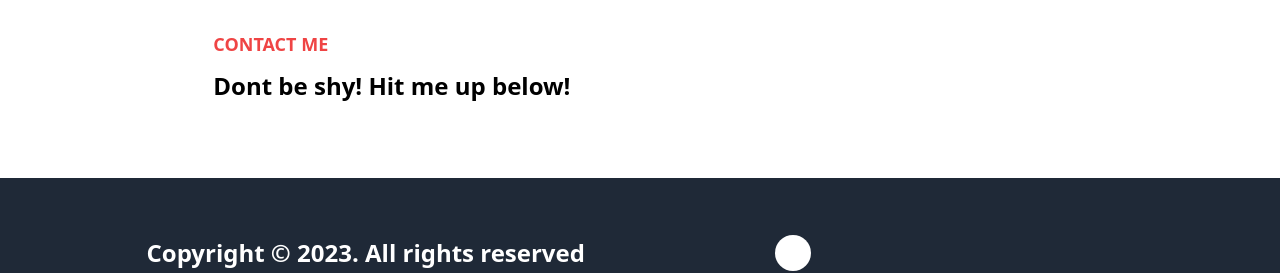
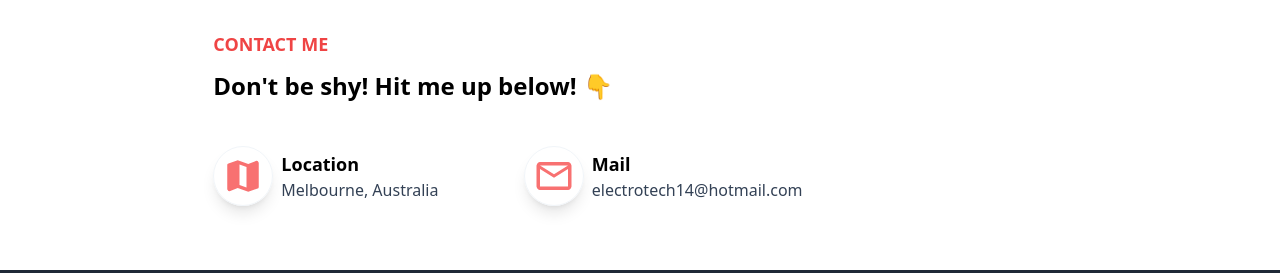
Before and after one commit to koledogcodes/Portfolio, a Next.js app: page / in a window 1280 px wide. Shown: the part 1190-1463 px from the top of the page. Built offline with nearby package versions, Linux system fonts and the light colour scheme; some icons are missing.

Commit message:
NEW: Added contact us section

```diff
--- /dev/null
+++ b/components/LabeledIcon.js
@@ -0,0 +1,14 @@
+import { InlineIcon } from "@iconify/react";
+
+export default function LabeledIcon({ icon, title, subTitle, padded }) {
+    return (
+        <div className={"flex flex-row p-0 md:data-[lp=true]:pl-[10%]"} data-lp={padded != undefined}>
+            <InlineIcon icon={icon} className="shadow-lg border-[1px] border-slate-100 p-2 rounded-full text-6xl icon text-red-400" />
+
+            <div className="flex flex-col flex-wrap my-auto pl-2">
+                <p className="font-bold text-lg">{title}</p>
+                <p className="text-slate-700 hover:text-red-400 cursor-pointer">{subTitle}</p>
+            </div>
+        </div>
+    )
+}
--- a/sections/ContactUs.js
+++ b/sections/ContactUs.js
@@ -1,11 +1,20 @@
 import Container from "../components/Container";
+import LabeledIcon from "../components/LabeledIcon";
 
 export default function ContactUs() {
     return (
         <Container id="contact" light>
             <section className="flex flex-col">
                 <p className="text-red-500 text-lg font-bold pb-3">CONTACT ME</p>
-                <p className="text-black text-2xl font-bold pb-3">Dont be shy! Hit me up below!</p>
+                <p className="text-black text-2xl font-bold pb-3">Don&apos;t be shy! Hit me up below! 👇</p>
+            </section>
+
+            <section className="flex flex-col md:flex-row pt-8">
+                <LabeledIcon icon="material-symbols:map" title="Location" subTitle="Melbourne, Australia" />
+
+                <span className="py-2 md:py-0" />
+
+                <LabeledIcon icon="material-symbols:mail-outline" title="Mail" subTitle={<a className="break-all" href="mailto:electrotech14@hotmail.com">electrotech14@hotmail.com</a>} padded />
             </section>
         </Container>
     )
```
